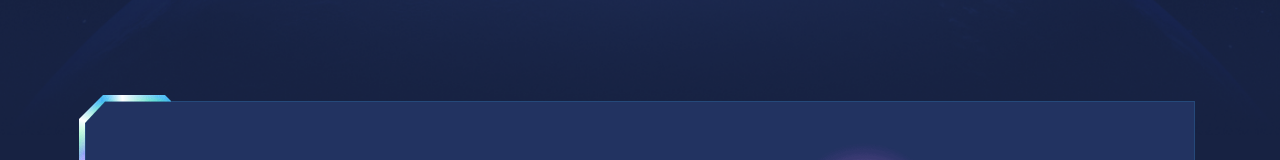
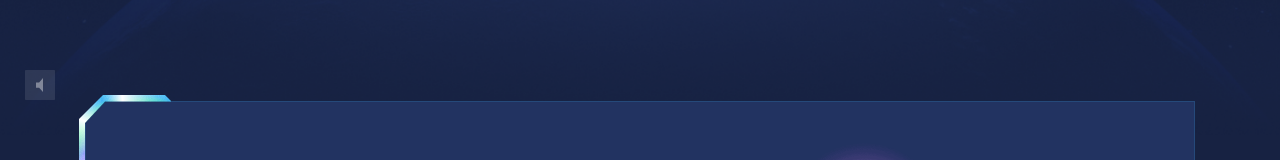
Before and after one commit to UniverseXYZ/Battleground-Frontend, a React (Create React App) app: page / in a window 1280 px wide. Shown: the part 595-755 px from the top of the page. Built offline with nearby package versions, Linux system fonts and the light colour scheme.

Commit message:
feat: added icon to Hero section

```diff
--- a/src/components/footer/Footer.jsx
+++ b/src/components/footer/Footer.jsx
@@ -21,7 +21,7 @@ const Footer = () => (
           <h1>Subscribe to our mailing list</h1>
           <div>
             <input placeholder="Enter your email" />
-            <Button variant="primary">Subscribe</Button>
+            <Button variant="primary" text="Subscribe" />
           </div>
           <p>
             I agree to receive emails, including company and industry updates and promotional
--- a/src/components/landingPage/heroSection/HeroSection.jsx
+++ b/src/components/landingPage/heroSection/HeroSection.jsx
@@ -1,6 +1,7 @@
 import React from 'react';
 import './HeroSection.scss';
 import Button from '../../button/Button';
+import icon2 from '../../../assets/images/icons/icon.svg';
 
 const HeroSection = () => (
   <div className="hero-section">
@@ -11,6 +12,9 @@ const HeroSection = () => (
         <Button variant="primary" text="Battle now" />
       </div>
     </div>
+    <div className="audio-icon">
+      <img src={icon2} alt="icon" />
+    </div>
   </div>
 );
 export default HeroSection;
--- a/src/components/landingPage/heroSection/HeroSection.scss
+++ b/src/components/landingPage/heroSection/HeroSection.scss
@@ -10,6 +10,15 @@
     background-repeat: no-repeat;
     background-size: cover;
     background-position: center;
+    position: relative;
+    .audio-icon{
+        position: absolute;
+        left: 25px;
+        bottom: 35px;
+        @include md {
+            display: none;
+        }
+    }
     .hero-section-container{
         h1{
             font-family: $orbitronFont;
```
Also changed, not shown: src/assets/images/icons/audioIcon.svg (added), src/assets/images/icons/icon.svg (added).
